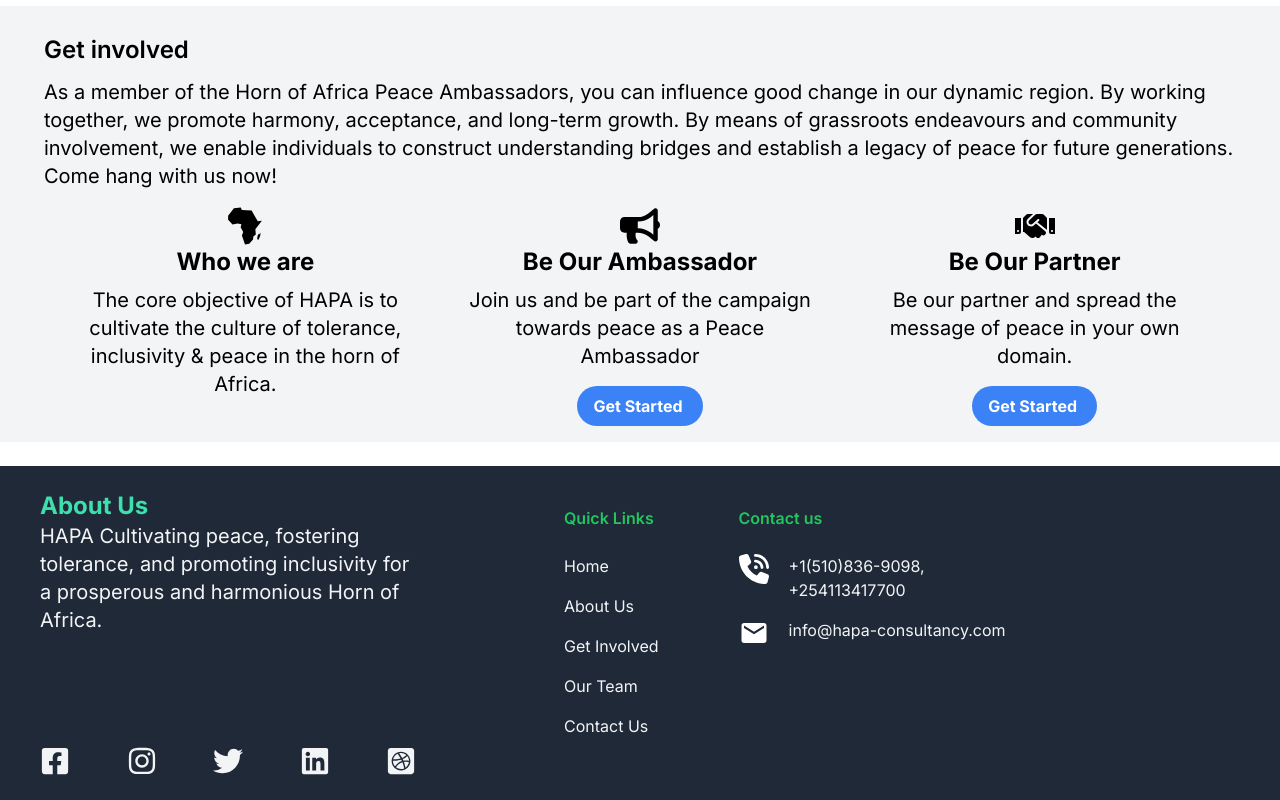
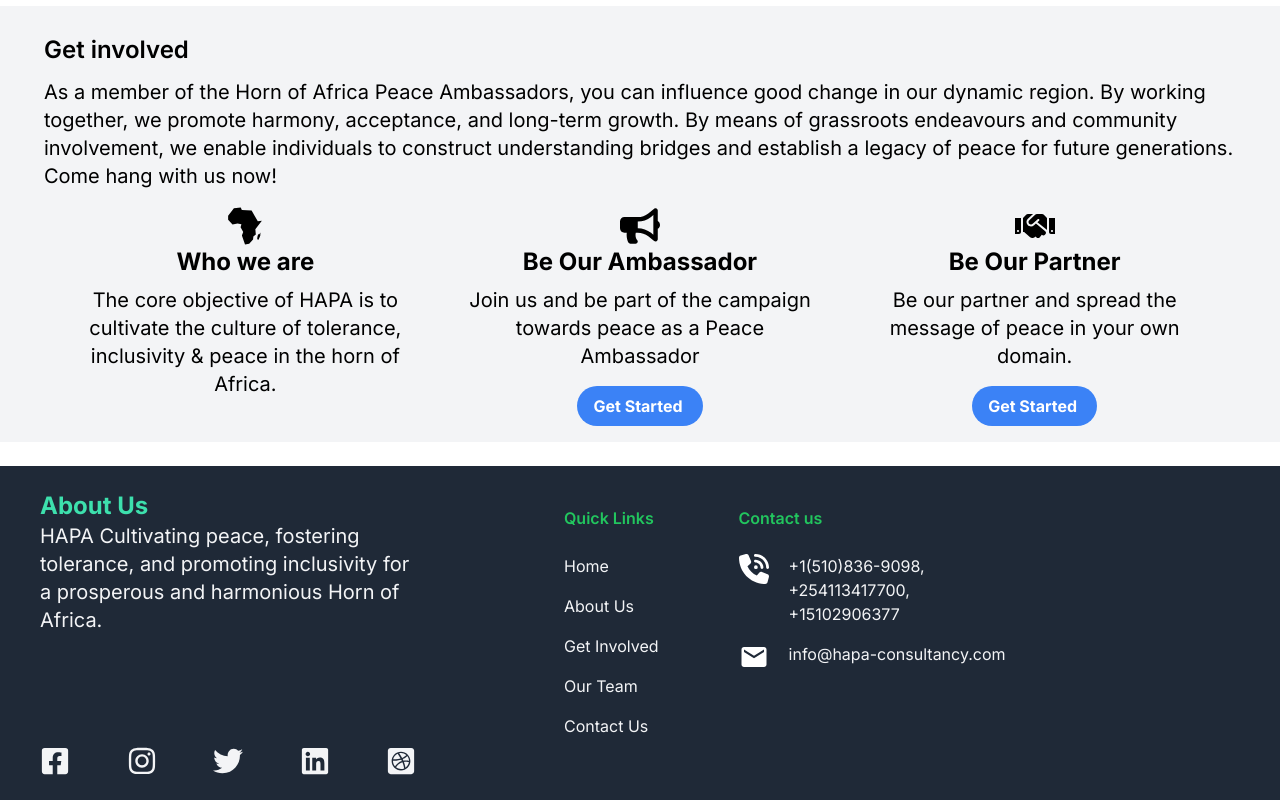
Before and after one commit to bethuel2/ProfileHapa, a Next.js app: page / in a window 1280 px wide. Shown: the part 2807-3607 px from the top of the page. Built offline with nearby package versions, Linux system fonts and the light colour scheme.

Commit message:
fourth commit

```diff
--- a/app/components/Navbar/Footer/Footer.js
+++ b/app/components/Navbar/Footer/Footer.js
@@ -38,7 +38,7 @@ function Footer() {
           <h4 className=" text-green-500	 ml-20 py-4 font-semibold">Contact us</h4>
           <ul className='ml-20'>
 
-           <li className="py-2 text-small  gap-5 flex "><FaPhoneVolume  size={30} className= "  text-white"/>+1(510)836-9098,<br></br>+254113417700</li>
+           <li className="py-2 text-small  gap-5 flex "><FaPhoneVolume  size={30} className= "  text-white"/>+1(510)836-9098,<br></br>+254113417700,<br></br> +15102906377</li>
             <li className="py-2 text-small  gap-5 flex "> <MdEmail  size={30} className= " text-xl text-white"/>info@hapa-consultancy.com</li>
 
 
```
